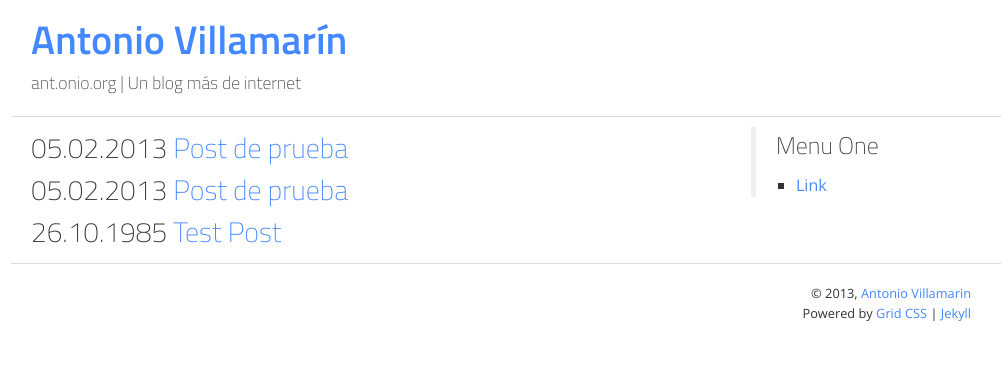
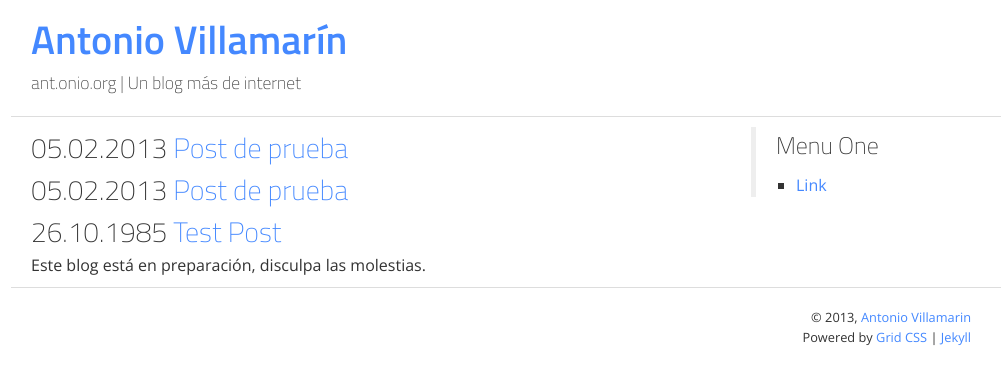
Before and after one commit to anvius/anvius.github.io, a Jekyll site: the page built from index.html, in a window 1280 px wide. Shown: the top 384 px of the page, without its empty margins (129-1130 px from the left). Built offline with Jekyll 4.4.1, drawn with Linux system fonts in a browser that asks for light colours; nearby versions of some CDN libraries; Markdown is read by kramdown in place of the engine named in the settings.

Commit message:
Actualizacion de plantilla

```diff
--- a/index.html
+++ b/index.html
@@ -7,3 +7,4 @@
 					<h3>{{ post.date | date: "%d.%m.%Y" }} <a href="{{ post.url }}">{{ post.title }}</a></h3>
 				</header>
 				{% endfor %}
+				<div class="notify-message">Este blog está en preparación, disculpa las molestias.</div>
```
